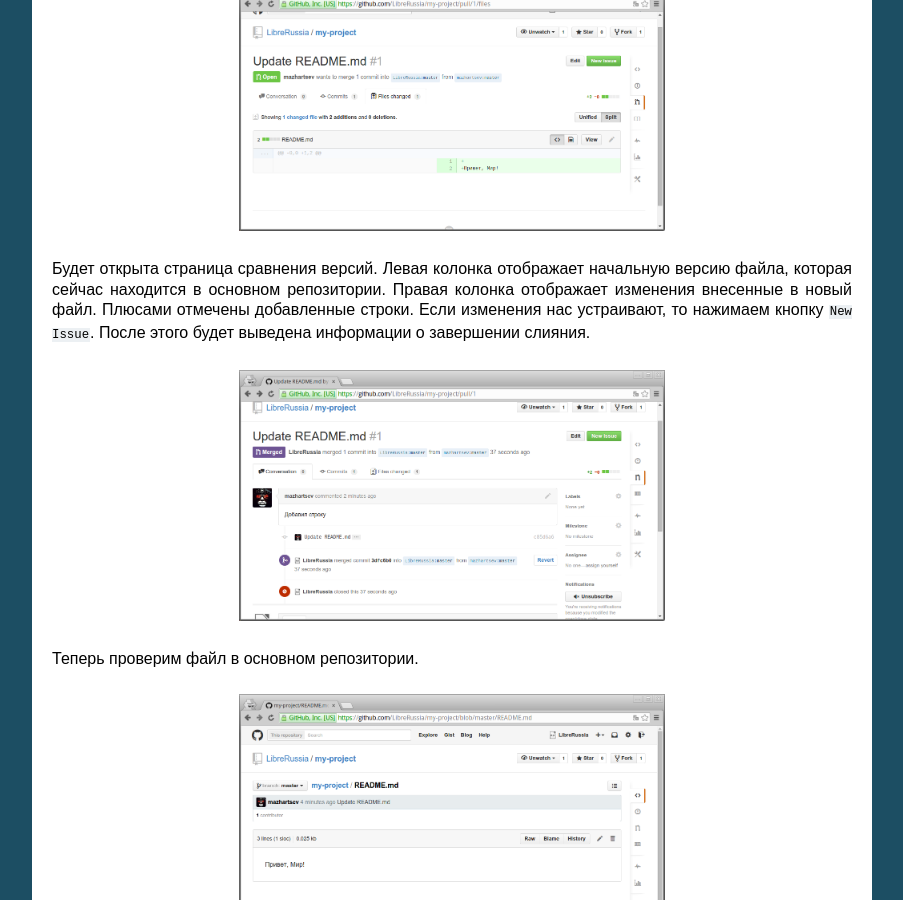
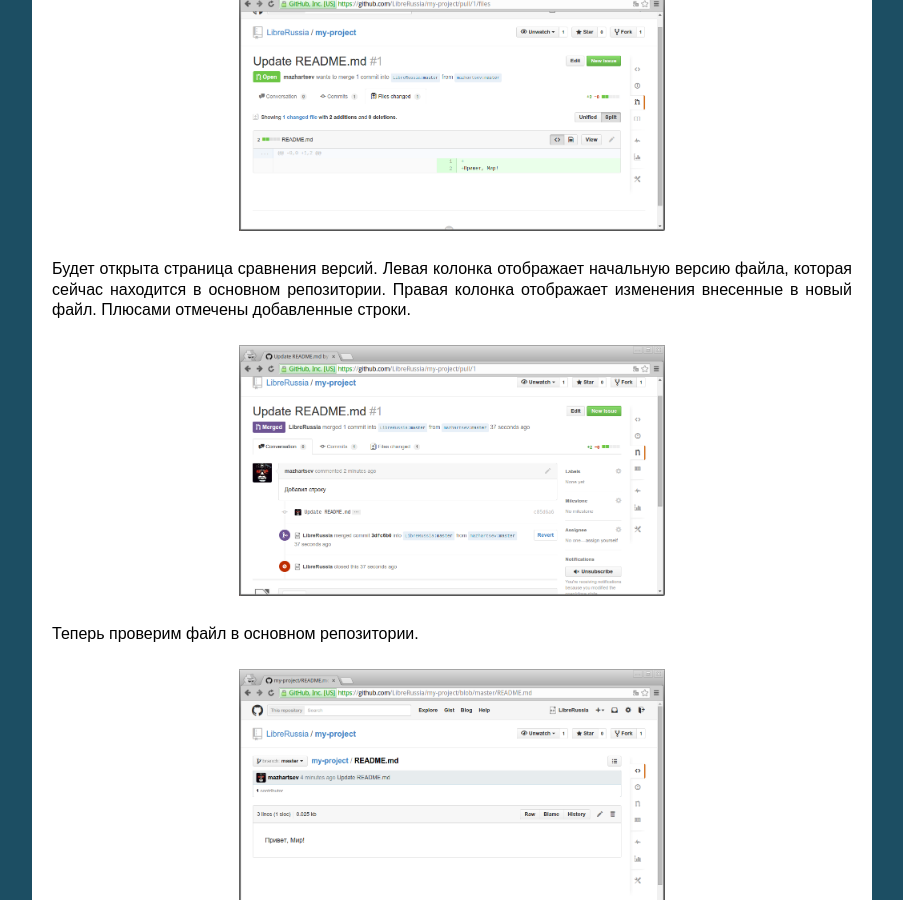
Before and after one commit to mazhartsev/sphinx-ru, a Sphinx documentation site: the page built from docs/rtd-gh.rst, in a window 1280 px wide and 900 px high, scrolled down 7253 px. Shown: the whole window, without its empty margins (198-1101 px from the left). Built offline with Sphinx 7.4.7, drawn with Linux system fonts in a browser that asks for light colours; formulas are drawn with MathJax 3.

Commit message:
Update rtd-gh.rst
Исправил ошибку

```diff
--- a/docs/rtd-gh.rst
+++ b/docs/rtd-gh.rst
@@ -223,7 +223,7 @@ Pull Requests
     :align: center
     :alt: GitHub: Принятие Pull Requests.
 
-Будет открыта страница сравнения версий. Левая колонка отображает начальную версию файла, которая сейчас находится в основном репозитории. Правая колонка отображает изменения внесенные в новый файл. Плюсами отмечены добавленные строки. Если изменения нас устраивают, то нажимаем кнопку ``New Issue``. После этого будет выведена информации о завершении слияния.
+Будет открыта страница сравнения версий. Левая колонка отображает начальную версию файла, которая сейчас находится в основном репозитории. Правая колонка отображает изменения внесенные в новый файл. Плюсами отмечены добавленные строки.
 
 .. figure:: _static/git-img-016.png
     :scale: 40 %
```
